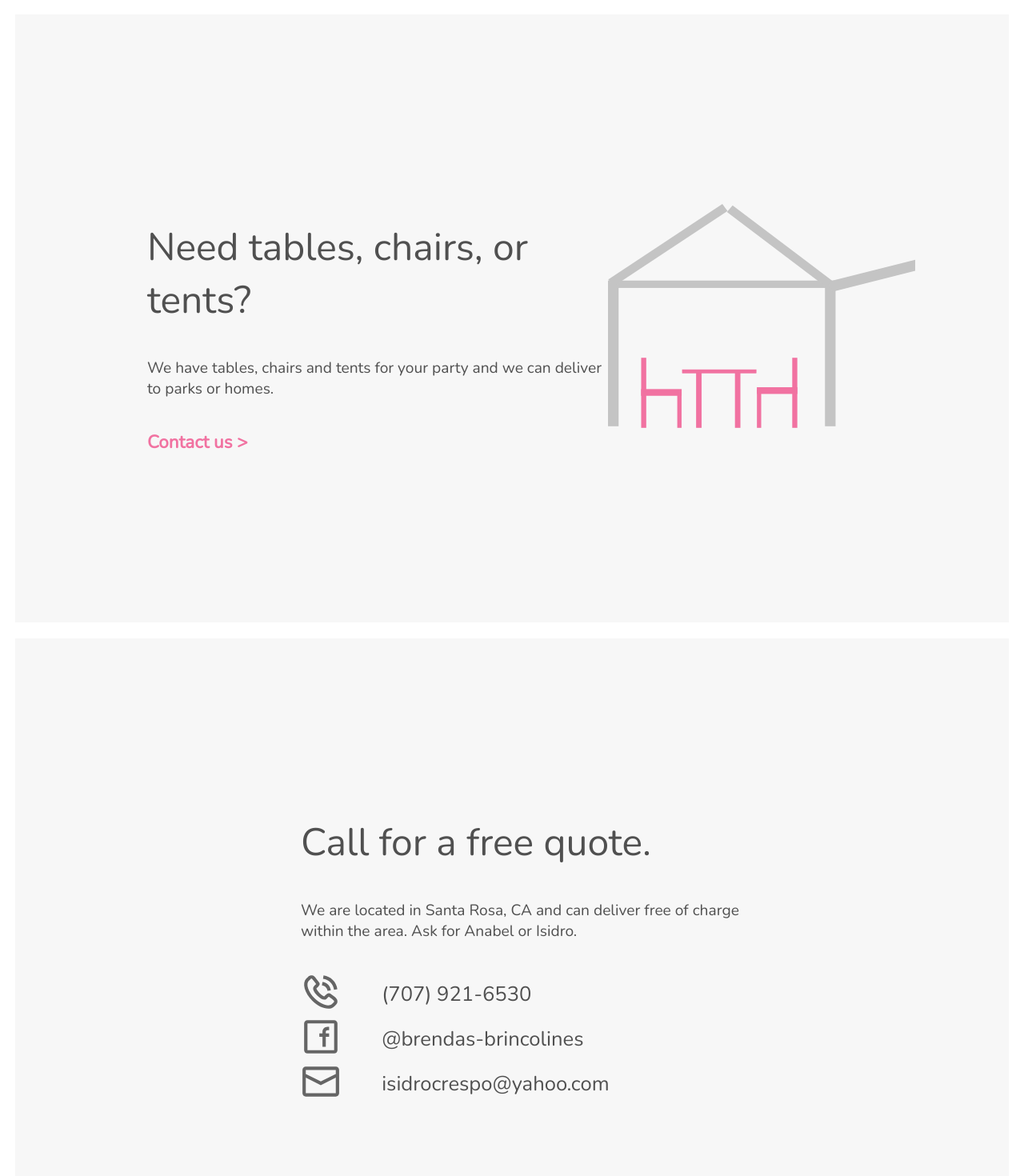
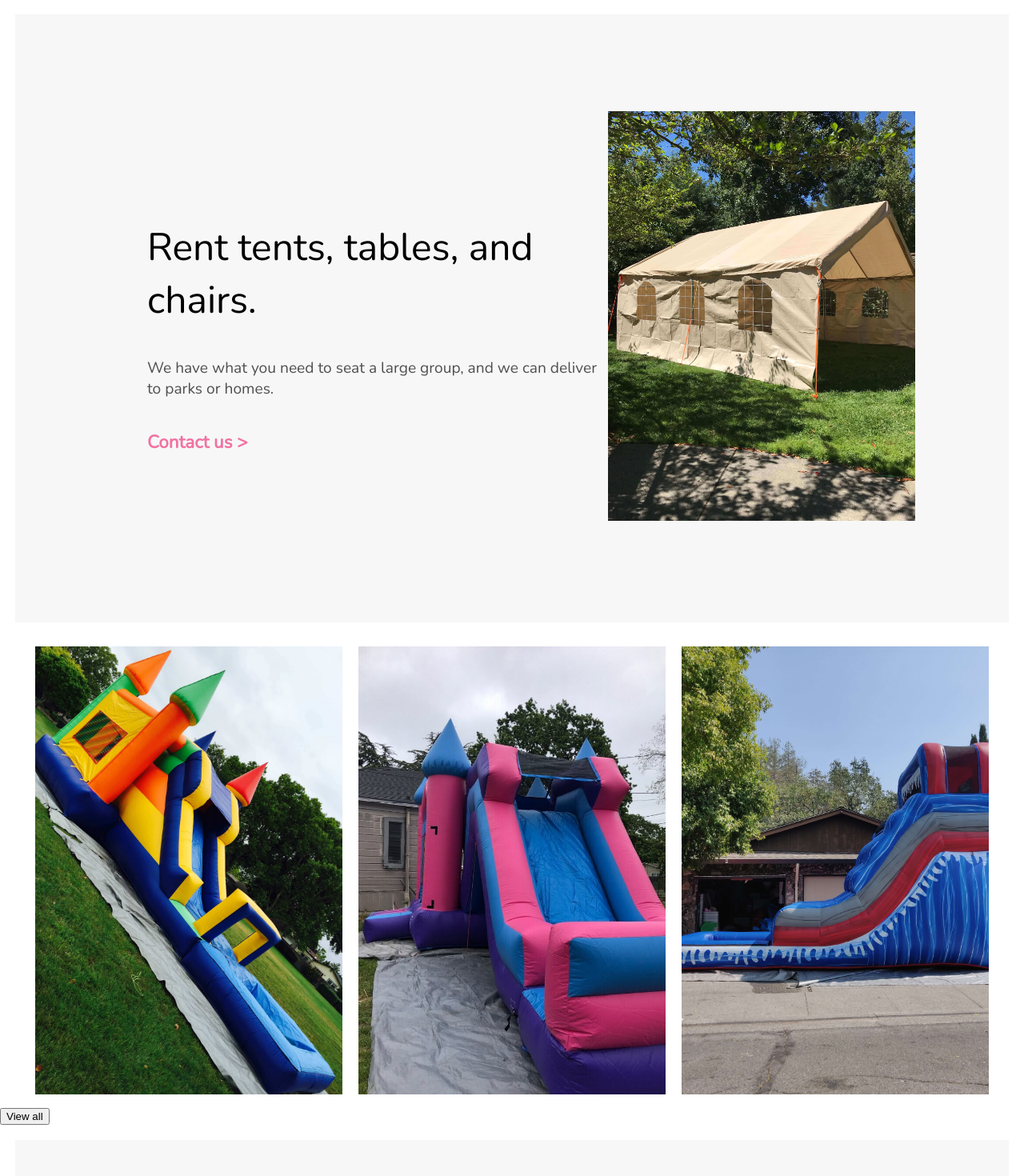
Before and after one commit to alopez96/brendas-react, a React (Create React App) app: page / in a window 1280 px wide. Shown: the part 1580-3050 px from the top of the page at 80% size. Built offline with nearby package versions, Linux system fonts and the light colour scheme.

Commit message:
changing format

```diff
--- a/src/App.js
+++ b/src/App.js
@@ -8,6 +8,7 @@ import AboutRentals from './components/about-rentals/AboutRentals';
 import Contact from './components/contact/Contact';
 import Footer from './components/footer/Footer';
 import Jumpies from './components/jumpies/Jumpies';
+import JumpieSlider from './components/jumpies/JumpieSlider';
 
 import LazyLoad from 'react-lazyload';
 
@@ -64,7 +65,6 @@ function App() {
 
   return (
     <div className='app'>
-      {route === 'home' ?
       <div>
 
         <Nav goToRef={goToRef} homeRef={homeRef} isMobile={isMobile} aboutRef={aboutRef}
@@ -83,6 +83,9 @@ function App() {
       </div>
       </LazyLoad>
 
+      <JumpieSlider/>
+      <button>View all</button>
+
       <div ref={contactRef}>
         <Contact isMobile={isMobile} isengl={isengl}/>
       </div>
@@ -90,8 +93,6 @@ function App() {
       <Footer/>
 
       </div>
-
-      : <Jumpies updateRoute={updateRoute} isMobile={isMobile}/> }
     </div>
   );
 }
--- a/src/components/about-jump/AboutJump.js
+++ b/src/components/about-jump/AboutJump.js
@@ -6,7 +6,7 @@ import './about.css';
 function AboutJump ({ isMobile, updateRoute, isengl, goToRef, contactRef }) {
 
     if(isengl){
-        var header = 'Give them the party of their life.';
+        var header = 'Give them a birthday party they will remember.';
         var subheader = 'Choose from a variety of jumpies, including Slides, Water Slides, and castles with Spiderman, Hulk, Frozen, and more.';
         var primary = 'See jumpies >';
         var secondary = 'Contact us >';
--- a/src/components/about-rentals/AboutRentals.js
+++ b/src/components/about-rentals/AboutRentals.js
@@ -2,12 +2,13 @@ import React from 'react';
 import rental from './../../svg/rentals.svg';
 import './rentals.css';
 import tent from './../../svg/mobileSizes/rentals.svg';
+import tent2 from './../jumpies/images/tent.jpg';
 
 function AboutRentals ({ isMobile, isengl, goToRef, contactRef }) {
 
     if(isengl){
-        var header = 'Need tables, chairs, or tents?';
-        var subheader = 'We have tables, chairs and tents for your party and we can deliver to parks or homes.';
+        var header = 'Rent tents, tables, and chairs.';
+        var subheader = 'We have what you need to seat a large group, and we can deliver to parks or homes.';
         var secondary = 'Contact us >';
     }
     else{
@@ -29,7 +30,7 @@ function AboutRentals ({ isMobile, isengl, goToRef, contactRef }) {
                     <a className='primary' onClick={() => call()}>{secondary}</a>
                 </div>
                 <div>
-                    <img className='image' src={rental} alt='tent'/>
+                    <img className='image' src={tent2} alt='tent'/>
                 </div>
             </div>
         );
--- a/src/components/about-rentals/rentals.css
+++ b/src/components/about-rentals/rentals.css
@@ -42,6 +42,10 @@
     width: 70vw;
 }
 
+.head{
+    color: black;
+}
+
 
 /* ipads */
 @media only screen and (max-width: 767px) {
--- /dev/null
+++ b/src/components/jumpies/JumpieSlider.js
@@ -0,0 +1,29 @@
+import React, { useState, useEffect } from 'react';
+
+import img1 from './images/b2.jpeg';
+import img2 from './images/b8.jpg';
+import img3 from './images/big_slide.jpg';
+
+import ninja from './images/tmnt.JPG';
+import sponge from './images/sponge.JPG';
+import paw from './images/paw.JPG';
+
+function JumpieSlider() {
+    const [index, setIndex] = useState(0);
+
+    const handleSelect = (selectedIndex, e) => {
+      setIndex(selectedIndex);
+    };
+
+    return (
+    <div className='slider'>
+      <div>
+        <img className='slider-image' src={img1} alt={'title'}/>
+        <img className='slider-image' src={img2} alt={'title'}/>
+        <img className='slider-image' src={img3} alt={'title'}/>
+      </div>
+    </div>
+      )
+  }
+
+  export default JumpieSlider
--- a/src/components/jumpies/jumpies.css
+++ b/src/components/jumpies/jumpies.css
@@ -73,6 +73,26 @@
     width: 70vw;
 }
 
+.slider{
+    background-color: transparent;
+    display: flex;
+    flex-wrap: wrap;
+    flex-direction: row;
+    width: 100%;
+    /* height: 100vh; */
+    overflow-x: auto;
+    justify-content: center;
+    align-items: center;
+    text-align: center;
+}
+
+.slider-image{
+    width: 30vw;
+    object-fit: cover;
+    height: 70vh;
+    margin: 10px;
+}
+
 
 /* mobile */
 /* ----------- phones ----------- */
```
Also changed, not shown: src/components/jumpies/images/big_slide.jpg (added).
